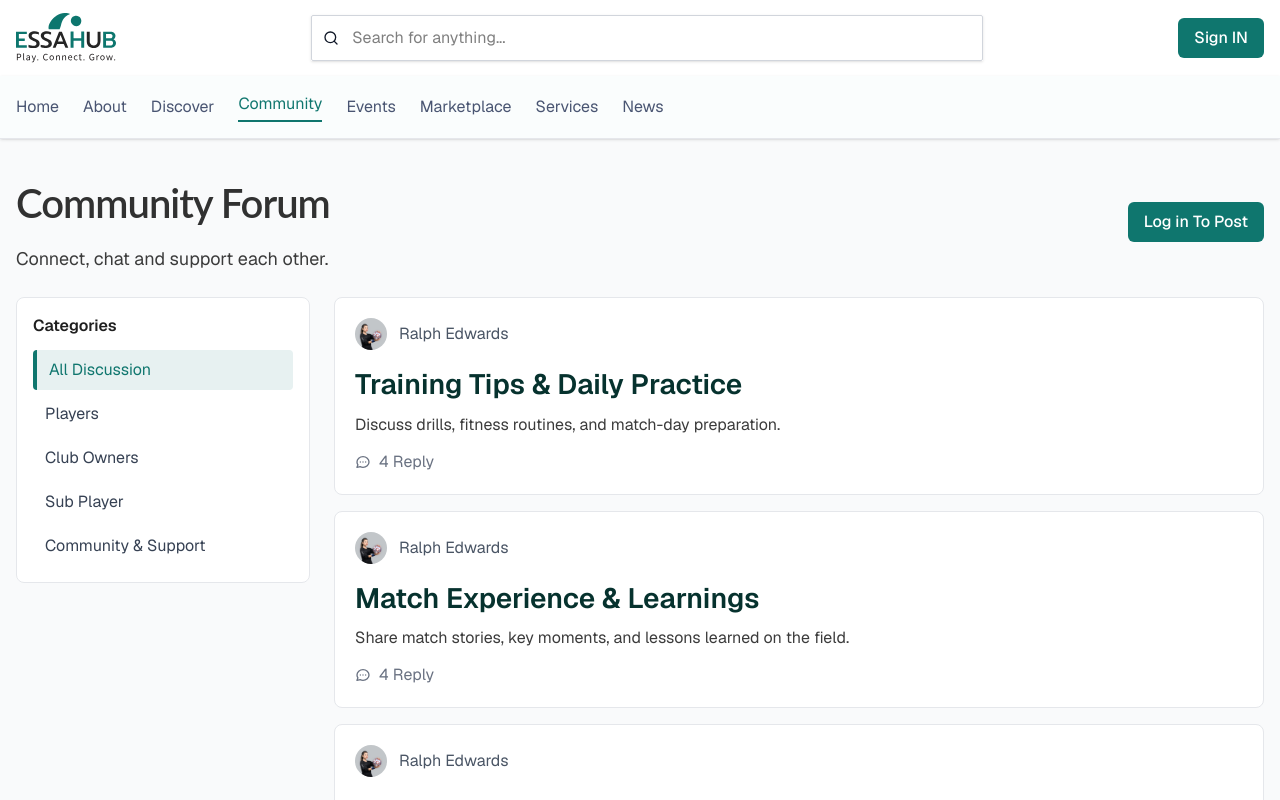
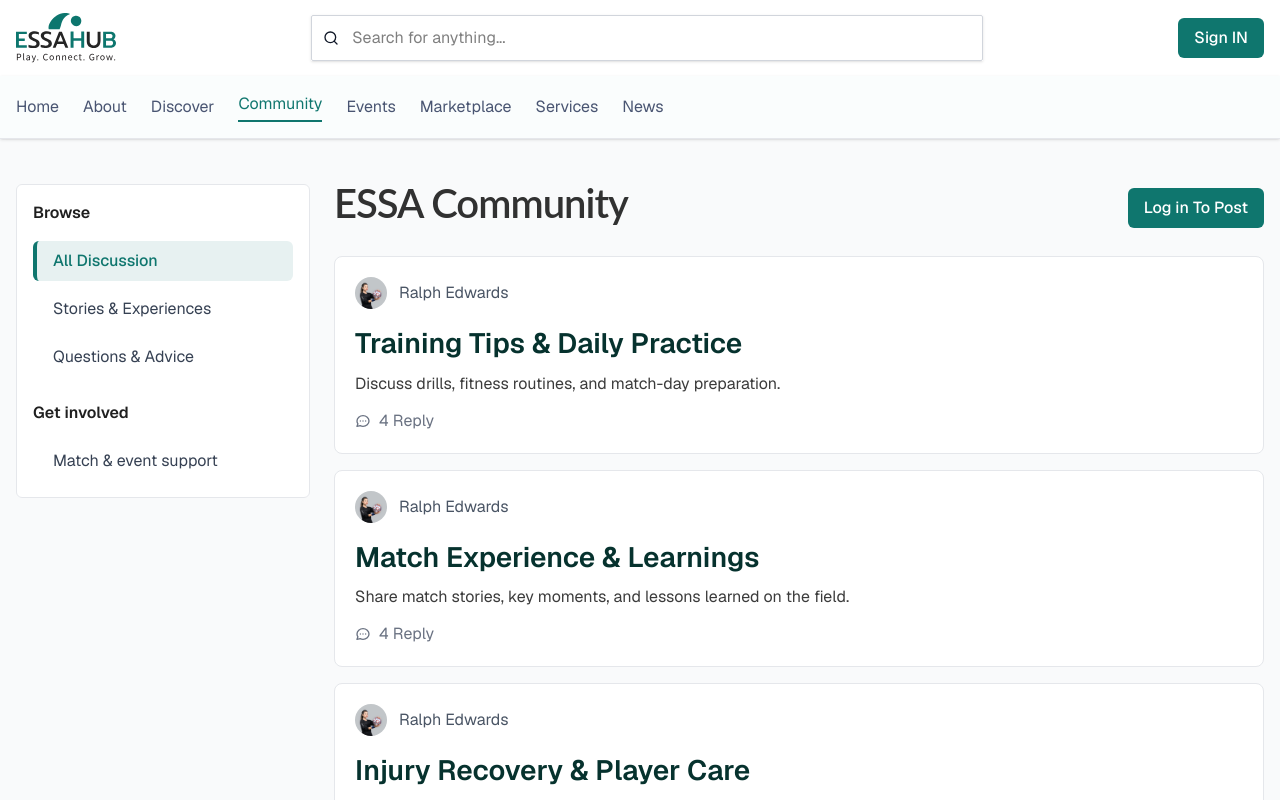
Before and after one commit to MTS-Services/soniamalik14, a React (Vite) app: page /community in a window 1280 px wide. Shown: the top 800 px of the page. Built offline with nearby package versions, Linux system fonts and the light colour scheme.

Commit message:
feat: enhance CommunityView and CategorySidebar with improved layout and category grouping

```diff
--- a/src/pages/public/public_community/CommunityView.jsx
+++ b/src/pages/public/public_community/CommunityView.jsx
@@ -94,28 +94,12 @@ const CommunityView = () => {
     <div className="min-h-screen bg-gray-50 py-6 lg:py-8">
       <Container>
         {/* Header */}
-        <div className="flex flex-col sm:flex-row justify-between items-start sm:items-center mb-3 lg:mb-6">
-          <SectionHeader
-            title="Community Forum"
-            description="Connect, chat and support each other."
-            align="left"
-          />
-
-          {/* Login/Post Button */}
-          <Button
-            variant="primary"
-            className="rounded-md mt-4 sm:mt-0 w-full sm:w-auto"
-            onClick={() => (isAuthenticated ? navigate('/community/new') : navigate('/signin'))}
-          >
-            {isAuthenticated ? 'Post a thread' : 'Log in To Post'}
-          </Button>
-        </div>
 
         {/* Main Content Grid */}
         <div className="grid grid-cols-1 lg:grid-cols-4 gap-3 lg:gap-6">
           {/* Left Sidebar - Categories */}
           <div className="lg:col-span-1">
-            <div className="hidden lg:block sticky top-40">
+            <div className="hidden lg:block sticky top-46">
               <CategorySidebar
                 activeCategory={activeCategory}
                 onCategoryChange={setActiveCategory}
@@ -125,6 +109,23 @@ const CommunityView = () => {
 
           {/* Main Content - Forum Topics */}
           <div className="lg:col-span-3">
+            <div className="flex flex-col sm:flex-row justify-between items-start sm:items-center mb-3 ">
+              <SectionHeader
+                title="ESSA Community"
+                className='text-3xl'
+                align="left"
+              />
+
+              {/* Login/Post Button */}
+              <Button
+                variant="primary"
+                className="rounded-md mt-4 sm:mt-0 w-full sm:w-auto"
+                onClick={() => (isAuthenticated ? navigate('/community/new') : navigate('/signin'))}
+              >
+                {isAuthenticated ? 'Post a thread' : 'Log in To Post'}
+              </Button>
+            </div>
+
             <div className="space-y-2 lg:space-y-4">
               {topics.map((topic) => (
                 <ForumTopicCard
--- a/src/pages/public/public_community/components/CategorySidebar.jsx
+++ b/src/pages/public/public_community/components/CategorySidebar.jsx
@@ -1,12 +1,21 @@
 import React from 'react';
 
 const CategorySidebar = ({ activeCategory = 'All Discussion', onCategoryChange }) => {
-  const categories = [
+  const categoryGroups = [
+  {
+      title: 'Browse',
+      items: [
         'All Discussion',
-    'Players',
-    'Club Owners',
-    'Sub Player',
-    'Community & Support'
+        'Stories & Experiences',
+        'Questions & Advice'
+      ]
+    },
+    {
+      title: 'Get involved',
+      items: [
+        'Match & event support'
+      ]
+    }
   ];
 
   return (
@@ -20,28 +29,29 @@ const CategorySidebar = ({ activeCategory = 'All Discussion', onCategoryChange }
             onChange={(e) => onCategoryChange && onCategoryChange(e.target.value)}
             className="w-full rounded-md border border-gray-200 bg-white py-2 lg:py-3 px-4 appearance-none focus:ring-2 focus:ring-btn-primary outline-none"
           >
-            {categories.map((c) => (
+            {categoryGroups.flatMap(group => group.items).map((c) => (
               <option key={c} value={c}>{c}</option>
             ))}
           </select>
-          <span className="absolute right-3 top-1/2 -translate-y-1/2 pointer-events-none">â–¾</span>
+          <span className="absolute right-3 top-1/2 -translate-y-1/2 pointer-events-none">▾</span>
         </div>
       </div>
 
       {/* Desktop: sidebar list */}
-      <div className="hidden lg:block bg-white rounded-lg border border-gray-200 p-4">
-        <h3 className="font-semibold text-base mb-3 text-heading">Categories</h3>
-        <ul className="space-y-1">
-          {categories.map((category) => {
+      <div className="hidden lg:block bg-white border border-gray-200 rounded-md p-4">
+        {categoryGroups.map((group, groupIndex) => (
+          <div key={group.title} className={groupIndex > 0 ? 'mt-6' : ''}>
+            <h3 className="font-semibold text-base mb-4 text-heading">{group.title}</h3>
+            <ul className="space-y-2">
+              {group.items.map((category) => {
                 const isActive = category === activeCategory;
                 return (
                   <li key={category}>
                     <button
                       onClick={() => onCategoryChange && onCategoryChange(category)}
-                  className={`w-full text-left px-3 py-2 rounded text-base transition-colors ${
-                    isActive
-                      ? 'bg-secondary text-btn-primary border-l-4 border-btn-primary'
-                      : 'text-gray-700 hover:bg-gray-50'
+                      className={`w-full text-left px-4 py-2 rounded-md text-base transition-all ${isActive
+                          ? 'bg-secondary text-btn-primary border-l-4 border-btn-primary font-medium'
+                          : 'text-gray-700 hover:bg-gray-50 border-l-4 border-transparent'
                         }`}
                     >
                       {category}
@@ -51,6 +61,8 @@ const CategorySidebar = ({ activeCategory = 'All Discussion', onCategoryChange }
               })}
             </ul>
           </div>
+        ))}
+      </div>
     </div>
   );
 };
```
Lines whose indentation alone changed are shown as unchanged.
